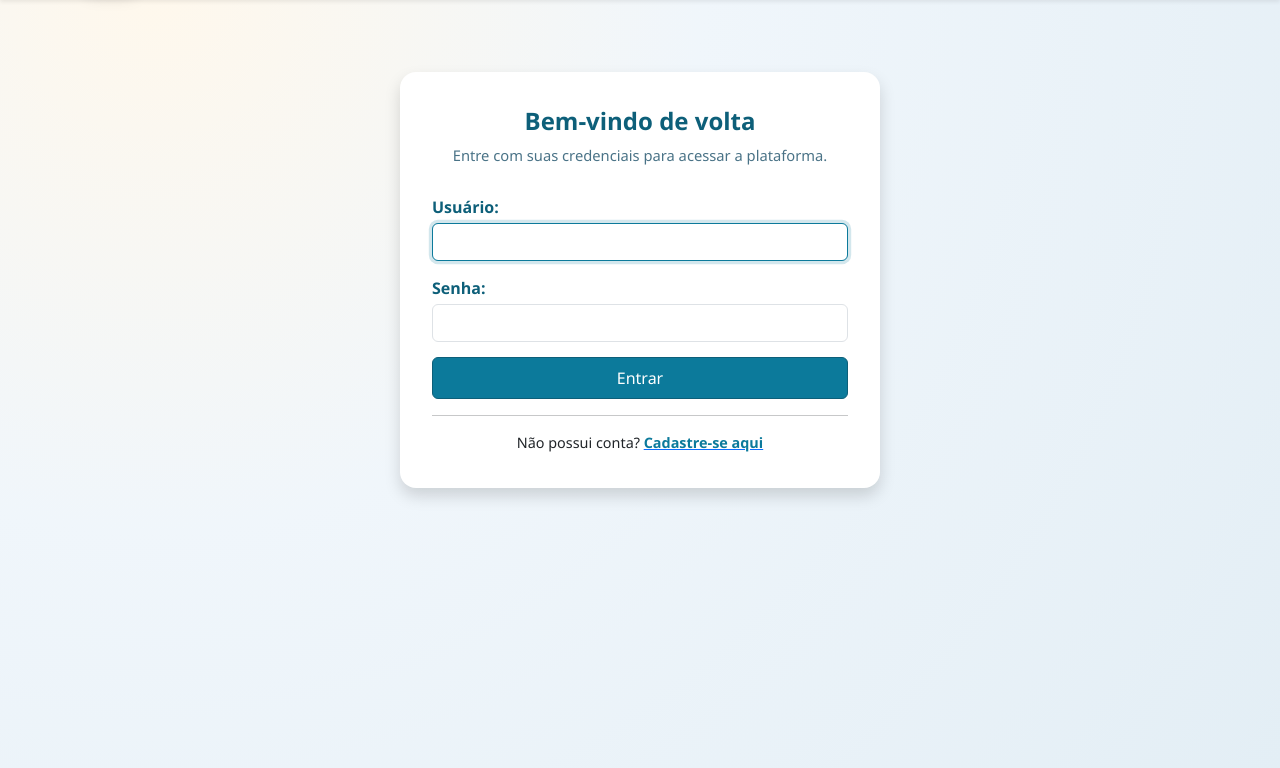
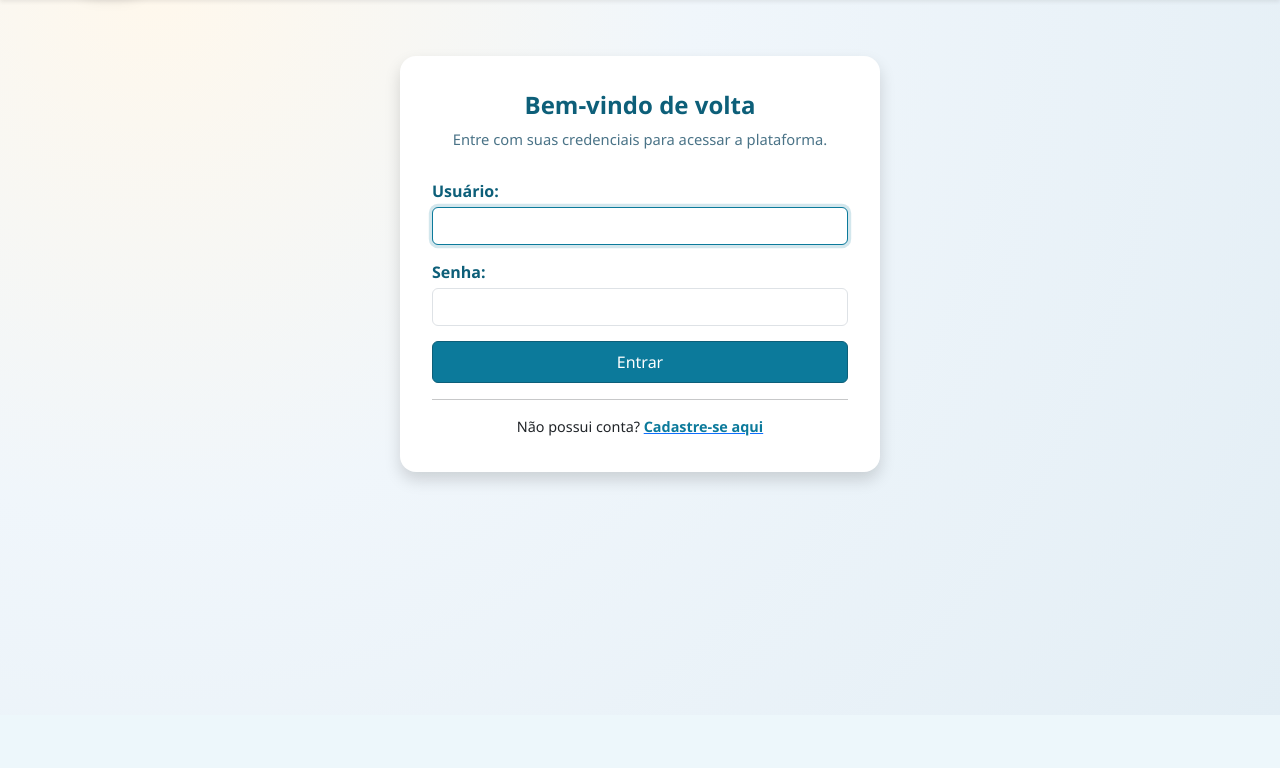
Before and after one commit to AndradeWil/PI3, a Django app: a page that uses templates/base.html in a window 1280 px wide. Shown: the part 85-853 px from the top of the page. After the commit the page ends 571 px from the top, so only its background shows below. Run offline with Django 5.2, Linux system fonts and the light colour scheme.

Commit message:
Ajustes css

```diff
--- a/static/css/style.css
+++ b/static/css/style.css
@@ -170,11 +170,11 @@ fieldset legend {
 
 /* ─── Auth pages ─────────────────────────────────── */
 .auth-wrap {
-    min-height: calc(100vh - 80px);
+    min-height: calc(100vh - 133px);
     display: flex;
     align-items: start;
     justify-content: center;
-    padding: 3rem 1rem;
+    padding: 2rem 1rem;
 }
 .auth-card {
     width: 100%;
```
